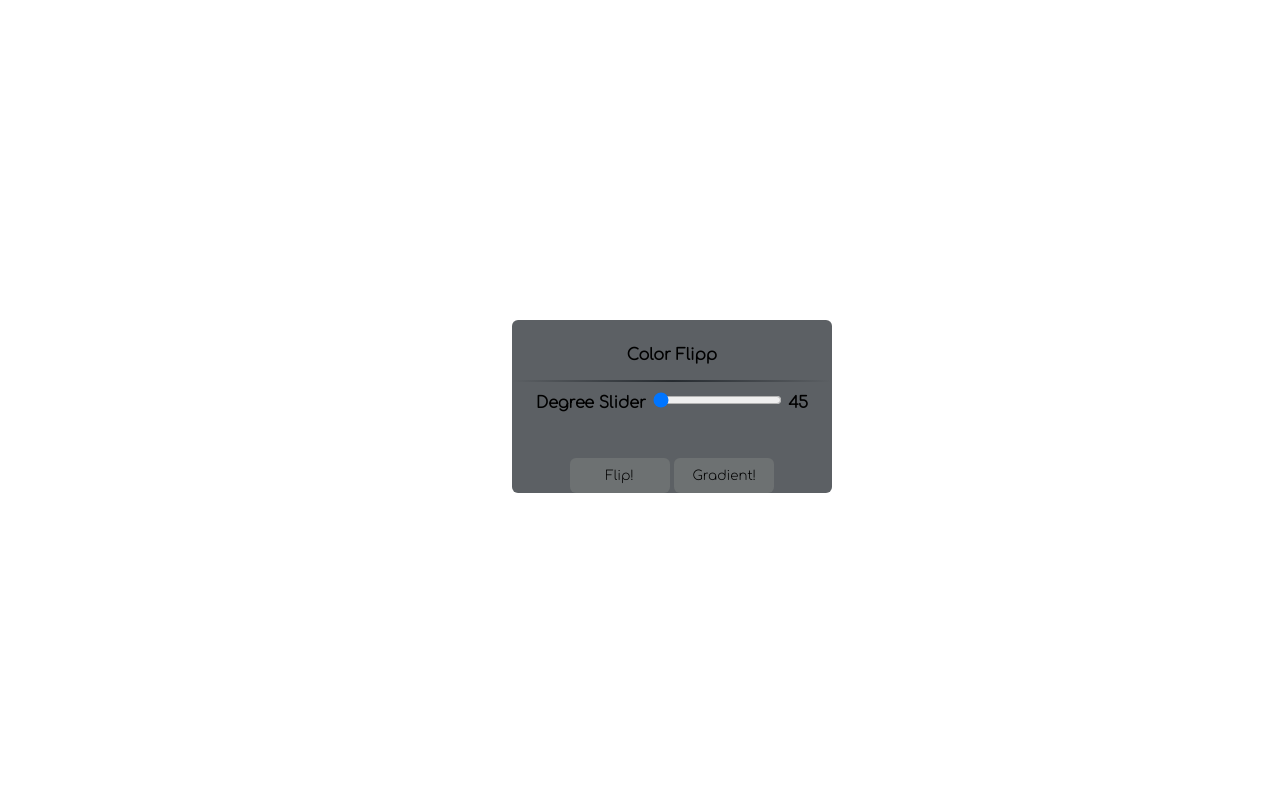
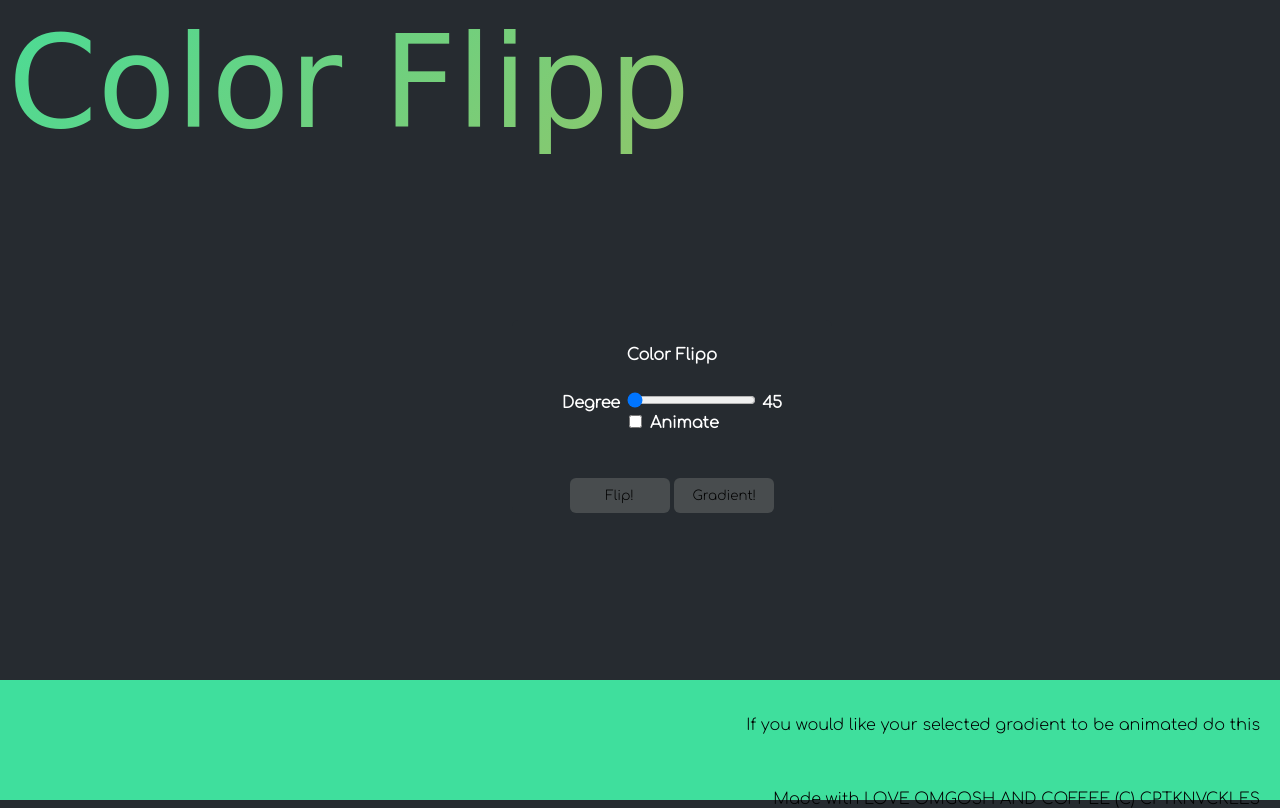
Before and after one commit to cptknvckles/colorSelect, a plain HTML site: page index.html in a window 1280 px wide. Drawn offline with Linux system fonts and the light colour scheme; a web font is replaced by a local one.

Commit message:
added animated logo, footer, failed animate button

```diff
--- a/index.html
+++ b/index.html
@@ -8,14 +8,19 @@
     <title>ColorFlipper</title>
 </head>
 <body>
-
-        <div id="centerMain">
+    <header class="colorChanger">
+        Color Flipp
+    </header>
+    <div id="centerMain">
             <div id="centerText">
                 <p>Color Flipp</p>
                 <hr>
-                <span>Degree Slider</span>
+                <span>Degree</span>
                 <input class="degrees" type="range" id="angle-slider" min="45" max="135" value="0">
                 <span class="degree"></span>
+                <br>
+                <input type="checkbox" id="Animate" class="animate">
+                <label for="Animate">Animate</label>
                 <p id="show"></p>
                 <p class="showGrad"></p>
             </div>
@@ -24,7 +29,10 @@
                 <button id="gradient">Gradient!</button>
             </div>
         </div>
-
+        <footer class="footer">
+            <p>If you would like your selected gradient to be animated do this</p>
+            <p>Made with LOVE OMGOSH AND COFFEE (C) CPTKNVCKLES</p>
+        </footer>
     <script src="main.js"></script>
 </body>
 </html>
--- a/main.css
+++ b/main.css
@@ -1,10 +1,19 @@
 @import url('https://fonts.googleapis.com/css2?family=Comfortaa:wght@300&display=swap');
+@import url(//db.onlinewebfonts.com/c/d8a3c95906aec0c2483082a82e72cb40?family=WanderlustShine-Regular);
 
 html, body{
     font-family: 'Comfortaa', cursive;
+    background-repeat: no-repeat;
+    background-position: center;
+    background-color: #262b30;
+    color: white;
+    height: 100vh;
+    overflow: hidden;
 
 }
+
 /* Center part, like the main thing */
+
 
 
 #centerMain{
@@ -34,8 +43,9 @@ hr{
 }
 
 /* choices*/
-
-
+.gradient-animate {
+    transition: background 0.5s;
+}
 /* Button */
 #flip, #gradient{
     width: 100px;
@@ -49,3 +59,40 @@ hr{
 #flip:hover{
     background-color: rgba(55, 167, 51, 0.411);
 }
+
+.colorChanger{
+    font-family: 'WanderlustShine-Regular', cursive;
+    font-size: 8em;
+    background-image: linear-gradient(135deg, #3FDF9D, #ECA92F, #4E26FC);
+    background-size: 300% 300%;
+    -webkit-background-clip: text;
+    -webkit-text-fill-color: transparent;
+    animation: gradient 5s ease-in-out infinite;
+}
+
+@keyframes gradient {
+   0% {
+        background-position: 0% 50%;
+   }
+   50% {
+        background-position: 100% 50%;
+    }
+    100% {
+        background-position: 0% 50%;
+    }
+}
+
+.footer {
+    background-color: #3FDF9D;
+    position: fixed;
+    bottom: 0;
+    left: 0;
+    width: 100%;
+    height: 15vh;
+    color: black;
+    text-align: end;
+}
+
+.footer p {
+    padding: 20px;
+}
--- a/main.js
+++ b/main.js
@@ -4,9 +4,12 @@ let showGrad = document.querySelector('.showGrad')
 const gradientEl = document.getElementById('gradient')
 const degreeShow = document.querySelector('.degrees')
 const output = document.querySelector('.degree')
+const animateEl = document.querySelector('.animate')
 
 let num = [1, 2, 3, 4, 5, 6, 7, 8, 9, 'A', 'B', 'C', 'D', 'E', 'F']
-
+function getRandomNumber(){
+    return Math.floor(Math.random() * num.length)
+}
 
 function helperFunc(){
     let hex = '#'
@@ -20,9 +23,9 @@ function helperFunc(){
 flipEL.addEventListener('click', () =>{
     let hex = helperFunc()
     document.body.style.background = hex
+    document.documentElement.style.background = hex
     showEl.innerHTML = `<p>Background Color</p> ${hex}`
     showEl.style.color = hex
-    console.log(hex);
 })
 
 
@@ -33,9 +36,10 @@ gradientEl.addEventListener('click', () =>{
     let angle = degreeShow.value
     let gradient = `linear-gradient(${angle}deg, ${startHex}, ${middleHex}, ${endHex})`
     document.body.style.background = gradient
+    document.documentElement.style.background = gradient
+    document.body.style.color = 'white'
     showEl.innerHTML = `<p> Background Gradient</p> CSS: <br> background: ${gradient}`
-    showGrad.style.background = gradient
-    console.log(gradient);
+    showEl.style.color = 'white'
 
 })
 
@@ -45,8 +49,13 @@ degreeShow.oninput = function() {
     output.innerHTML = this.value
 }
 
-function getRandomNumber(){
-    return Math.floor(Math.random() * num.length)
+if(document.getElementById('Animate').checked){
+    console.log(true)
 }
+animateEl.addEventListener('click', () => {
+    document.body.classList.toggle('gradient-animate')
+    console.log(animateEl)
+
+})
 
 //linear-gradient(45deg, #BC4F98, #F6F6CA) i really like that gradient!
```
